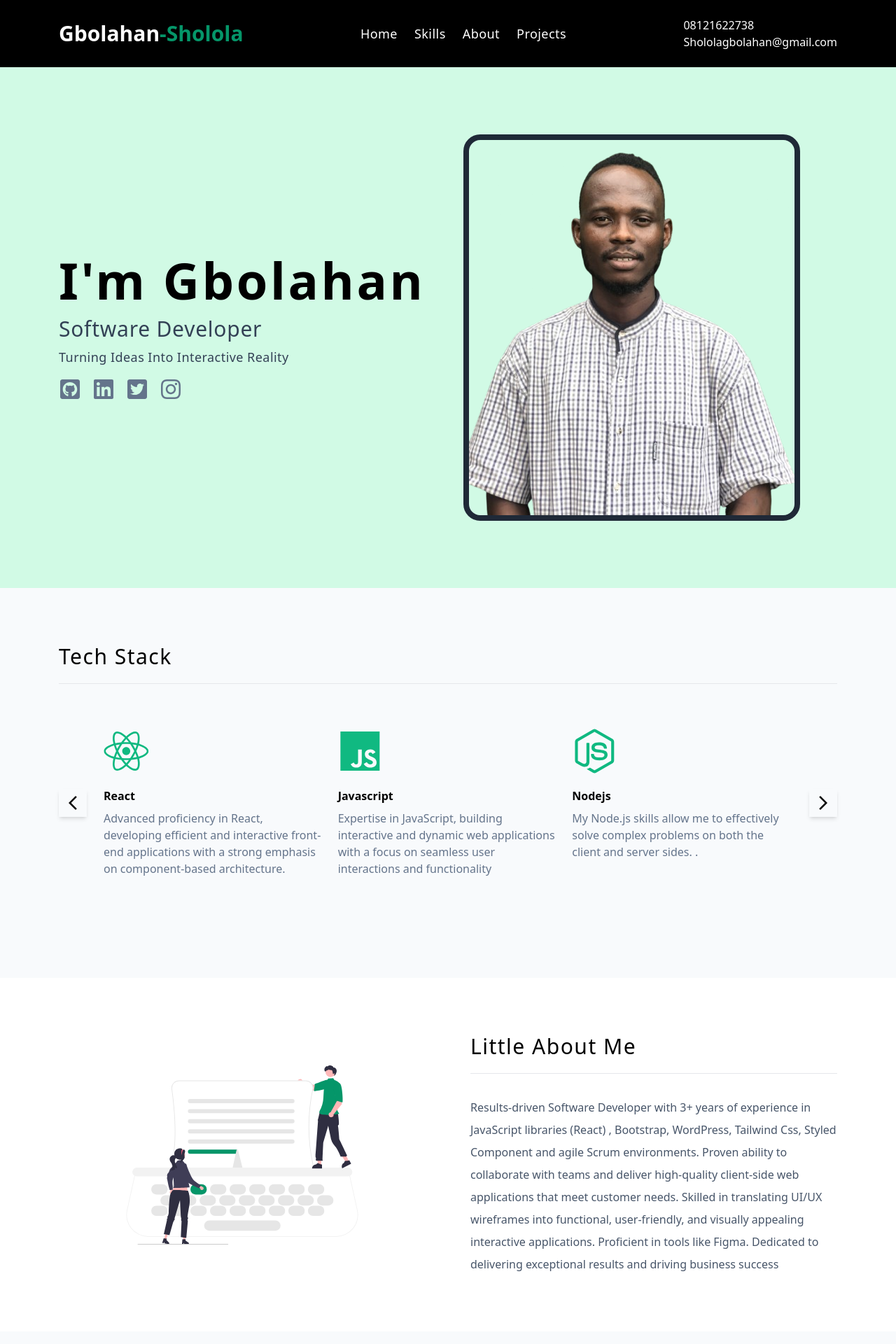
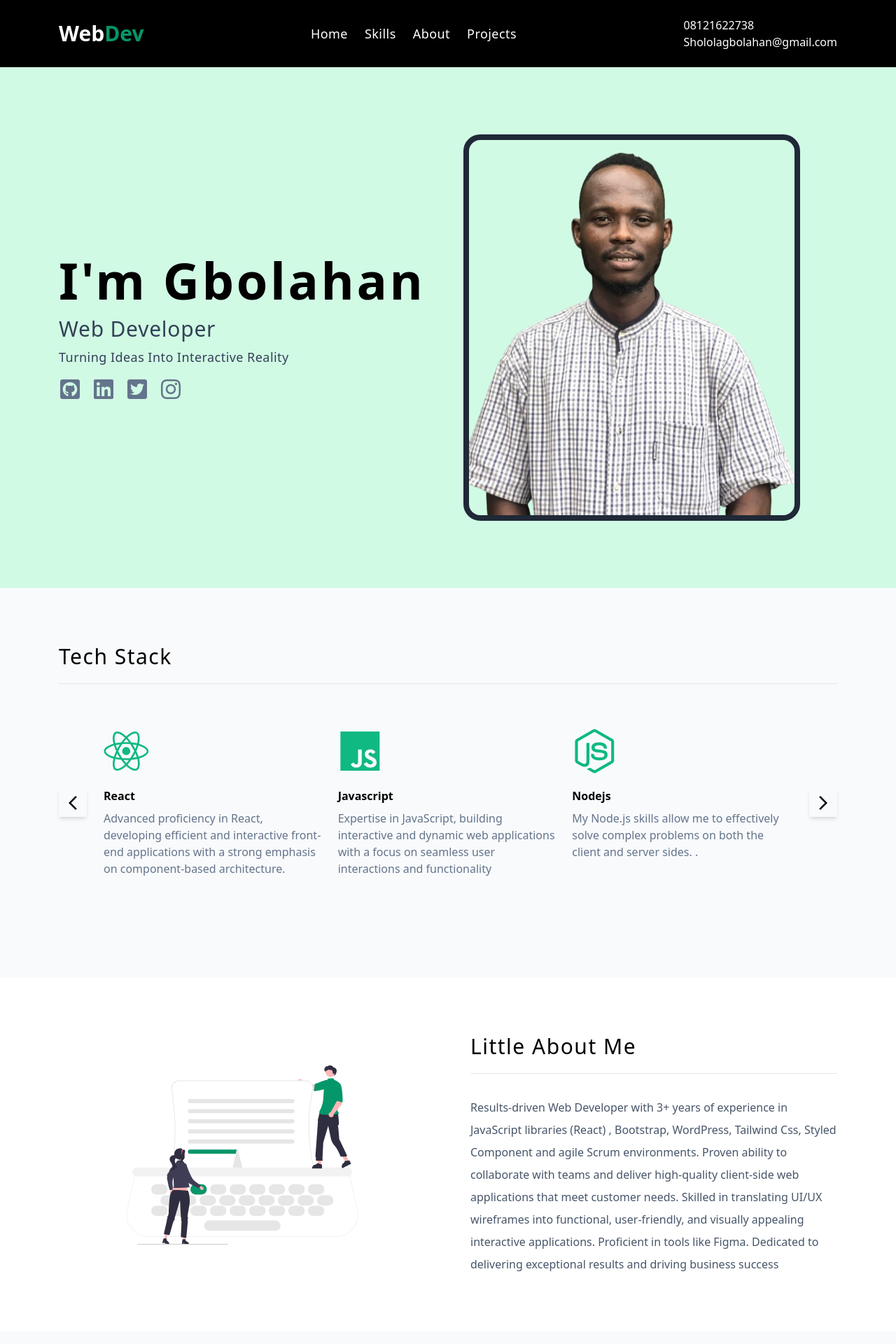
Before and after one commit to Sholola-Gbolahan/Portfolio, a React (Vite) app: page / in a window 1280 px wide. Shown: the top 1920 px of the page at 70% size. Built offline with nearby package versions, Linux system fonts and the light colour scheme.

Commit message:
version 1.1.1

```diff
--- a/src/components/About.jsx
+++ b/src/components/About.jsx
@@ -11,7 +11,7 @@ const About = () => {
         <article>
           <SectionTitle text="Little About Me" />
           <p className="text-slate-600 mt-8 leading-loose">
-            Results-driven Software Developer with 3+ years of experience in
+            Results-driven Web Developer with 3+ years of experience in
             JavaScript libraries (React) , Bootstrap, WordPress, Tailwind Css,
             Styled Component and agile Scrum environments. Proven ability to
             collaborate with teams and deliver high-quality client-side web
--- a/src/components/Hero.jsx
+++ b/src/components/Hero.jsx
@@ -14,7 +14,7 @@ const Hero = () => {
         <article>
           <h1 className="text-7xl font-bold tracking-wider"> I'm Gbolahan</h1>
           <p className="mt-4 text-3xl text-slate-700 capitalize tracking-wide">
-            Software Developer
+           Web Developer
           </p>
           <p className="mt-2 text-lg text-slate-700 capitalize tracking-wide">
             turning ideas into interactive reality
--- a/src/components/Navbar.jsx
+++ b/src/components/Navbar.jsx
@@ -21,7 +21,7 @@ const Navbar = () => {
       <nav className="bg-black sticky top-0 z-20 hidden md:block">
         <div className="align-element py-2 flex flex-col sm:flex-row sm:gap-x-16 sm:items-center sm:py-6  justify-between">
           <h2 className="text-3xl font-bold text-white ">
-            Gbolahan<span className="text-emerald-600">-Sholola</span>
+            Web<span className="text-emerald-600">Dev</span>
           </h2>
 
           <div className="flex gap-x-6">
```
